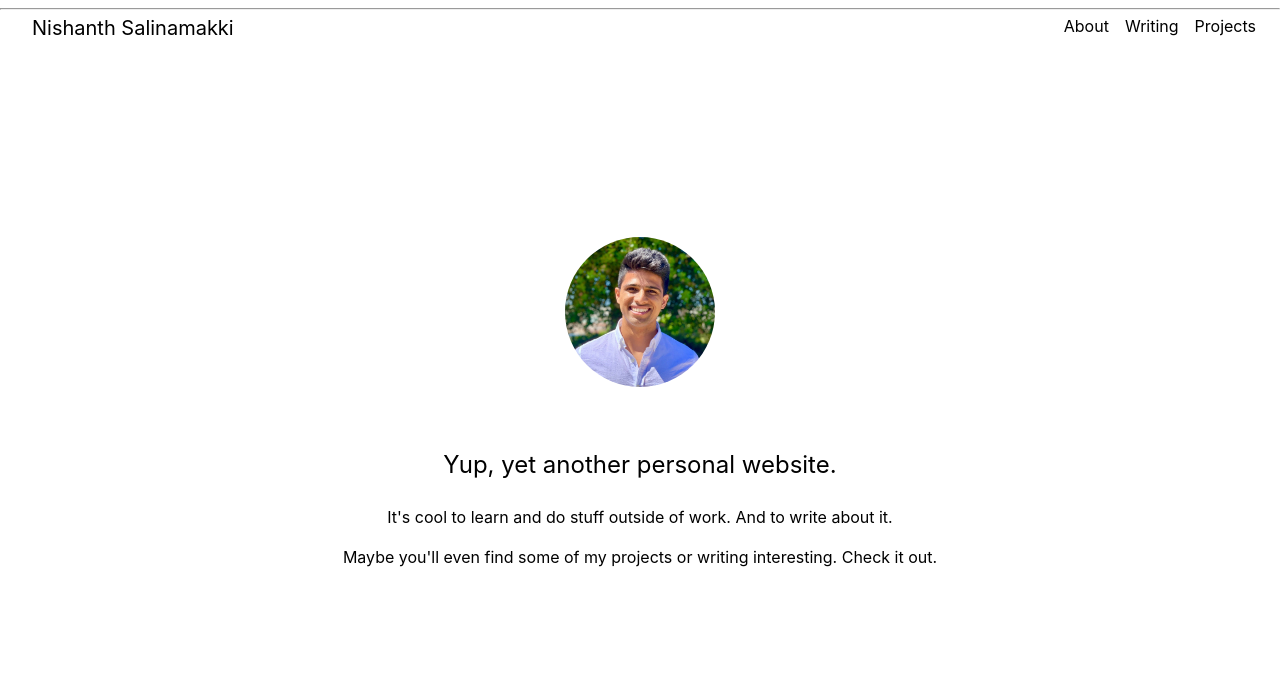
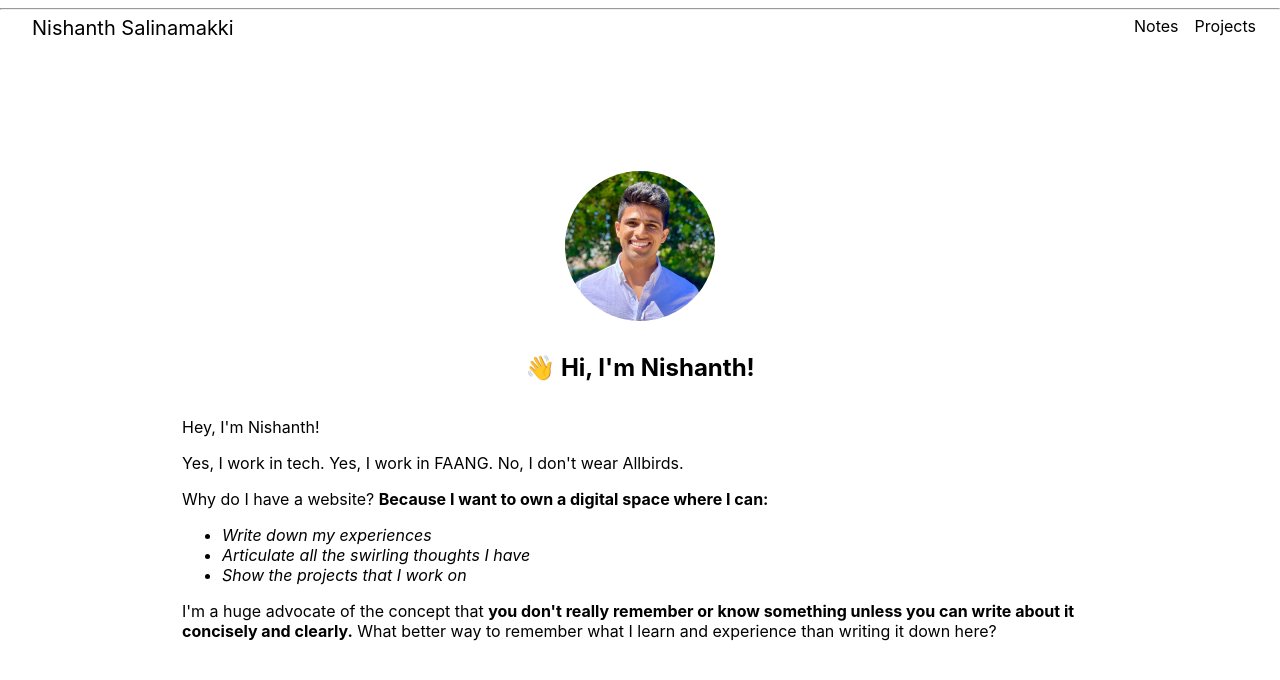
Before and after one commit to nishanthrs/personal-website, a Next.js app: page / in a window 1280 px wide. Shown: the top 680 px of the page. Built offline with nearby package versions, Linux system fonts and the light colour scheme.

Commit message:
Removed 'About' section and cleaned up some bugs; website is ready

```diff
--- a/components/layout.tsx
+++ b/components/layout.tsx
@@ -12,8 +12,7 @@ export default function Layout({ children }: LayoutProps) {
             <a href="/">Nishanth Salinamakki</a>
           </div>
           <div className={styles.nav}>
-            <a href="/about" className={styles.nav_items}>About</a>
-            <a href="/writing" className={styles.nav_items}>Writing</a>
+            <a href="/notes" className={styles.nav_items}>Notes</a>
             <a href="/projects" className={styles.nav_items}>Projects</a>
           </div>
           <hr className="mx-8 my-14 h-px bg-gray-200 border-0 dark:bg-gray-700"></hr>
--- a/helpers/getPost.ts
+++ b/helpers/getPost.ts
@@ -2,8 +2,10 @@ import * as fs from 'fs';
 import matter from 'gray-matter';
 import * as path from 'path';
 
-const getPost = (slug: string) => {
-  const fileContents = fs.readFileSync(path.join(`pages/writing/${slug}.mdx`), "utf8");
+import {PostType} from '../types/post';
+
+const getPost = (postType: PostType, slug: string) => {
+  const fileContents = fs.readFileSync(path.join(`pages/${postType}/${slug}.mdx`), "utf8");
   const { data, content } = matter(fileContents);
   return {
     data,
--- a/helpers/getPosts.ts
+++ b/helpers/getPosts.ts
@@ -5,14 +5,14 @@ import * as path from 'path';
 import {PostType, PostData} from '../types/post';
 
 export function getPosts(postType: PostType): PostData[] {
-  const writingPostsDir = path.join('pages', postType);
-  const files = fs.readdirSync(writingPostsDir).filter(
+  const postsDir = path.join("pages", postType);
+  const files = fs.readdirSync(postsDir).filter(
     (file) => file.includes(".mdx")
   );
   const postsDataForType = files.map((fileName) => {
     const slug = fileName.replace(".mdx", "");
     const fileContents = fs.readFileSync(
-      path.join(writingPostsDir, `${slug}.mdx`),
+      path.join(postsDir, `${slug}.mdx`),
       "utf8",
     );
     const {data} = matter(fileContents);
--- a/pages/about_desc.mdx
+++ b/pages/about_desc.mdx
@@ -5,7 +5,7 @@ Yes, I work in tech. Yes, I work in FAANG. No, I don't wear Allbirds.
 Why do I have a website? **Because I want to own a digital space where I can:**
    * *Write down my experiences*
    * *Articulate all the swirling thoughts I have*
-   * *Show the projects (if any) that I work on*
+   * *Show the projects that I work on*
 
 I'm a huge advocate of the concept that **you don't really remember or know something unless you can write about it concisely and clearly.**
 What [better way to remember what](https://www.google.com/) I learn and experience than writing it down here?
--- a/pages/index.tsx
+++ b/pages/index.tsx
@@ -1,7 +1,23 @@
-import Head from 'next/head'
-import styles from '../styles/Home.module.css'
+import Head from 'next/head';
+import Image from 'next/image';
+
+import AboutDesc from './about_desc.mdx';
+import styles from '../styles/Home.module.css';
+
 
 export default function Home() {
+  const homeHeader = (
+    <header>
+        <h2>👋 Hi, I'm Nishanth!</h2>
+        I like to work on and write about software,
+    </header>
+  );
+  const aboutHeader = (
+    <header>
+        <h2>👋 Hi, I'm Nishanth!</h2>
+    </header>
+  );
+
   return (
     <div className={styles.container}>
       <Head>
@@ -11,30 +27,15 @@ export default function Home() {
       </Head>
 
       <main className={styles.main}>
-        {/* <h1 className={styles.title}>
-          Welcome to <a href="https://nextjs.org">Next.js!</a>
-        </h1> */}
-
         <div className={styles.pic_layout}>
           <img className={styles.profile_pic} src="/ns_profile_pic.jpg" alt="Avatar"/>
         </div>
-
-        <p className={styles.description}>
-          {/* Just trying to make sense of this crazy world.
-          Know the ledge. */}
-          Yup, yet another personal website.
-          <br></br>
-        </p>
-
-        <a>
-          It's cool to learn and do stuff outside of work. And to write about it.
-          <br></br>
-          <br></br>
-        </a>
-
-        <a>
-          Maybe you'll even find some of my projects or writing interesting. Check it out.
-        </a>
+        <article className="prose prose-lg dark:prose-invert text-center">
+          {aboutHeader}
+        </article>
+        <article className="prose prose-lg dark:prose-invert">
+          <AboutDesc />
+        </article>
       </main>
 
       {/* <footer className={styles.footer}>
--- a/pages/writing/[slug].js
+++ b/pages/notes/[slug].js
@@ -11,7 +11,7 @@ import gfm from 'remark-gfm';
 import {PostType} from '../../types/post';
 
 export const getStaticPaths = async () => {
-  const posts = await getPosts(PostType.Writing);
+  const posts = await getPosts(PostType.Notes);
   const paths = posts.map((post) => ({ params: { slug: post.slug } }));
   return {
     paths,
@@ -20,7 +20,7 @@ export const getStaticPaths = async () => {
 };
 
 export const getStaticProps = async ({ params }) => {
-  const post = await getPost(params.slug);
+  const post = await getPost(PostType.Notes, params.slug);
   const mdxSource = await serialize(post.content);
   return {
     props: {
--- a/pages/writing/test_post.mdx
+++ b/pages/notes/test_post.mdx
@@ -9,4 +9,4 @@ description: 'Testing out a sample post'
 I'm a huge advocate of the concept that **you don't really remember or know something unless you can write about it concisely and clearly.**
 What [better way to remember what](https://www.google.com/) I learn and experience than writing it down here?
 
-[Please let links work](https://www.google.com/), come on!
+* [Please let links work](https://www.google.com/), come on!
--- a/styles/Home.module.css
+++ b/styles/Home.module.css
@@ -138,7 +138,7 @@
 
 .pic_layout {
   position: relative;
-  bottom: 32px;
+  bottom: 8px;
 }
 
 @media (max-width: 600px) {
--- a/types/post.ts
+++ b/types/post.ts
@@ -1,5 +1,5 @@
 export const enum PostType {
-  Writing = "writing",
+  Notes = "notes",
   Projects = "projects",
 };
 
```
Also changed, not shown: pages/about.tsx (deleted, +0 -36 lines), pages/notes.tsx (renamed from pages/writing.tsx, +5 -8 lines), 1 other file (tests, documents, lock files or other folders).
